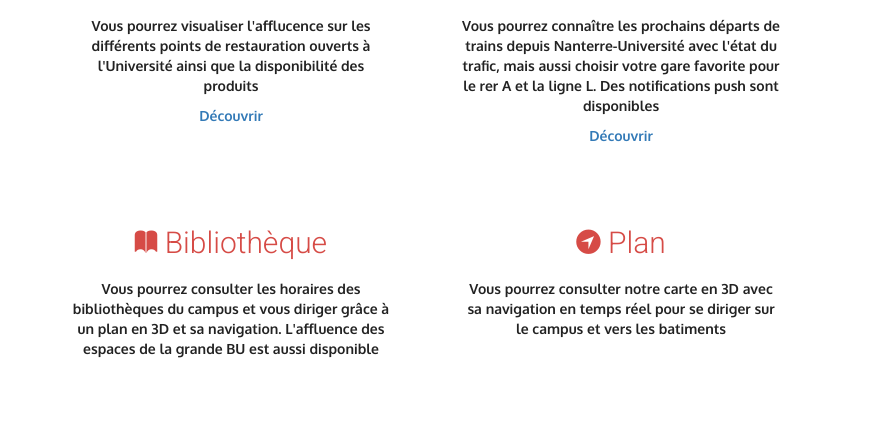
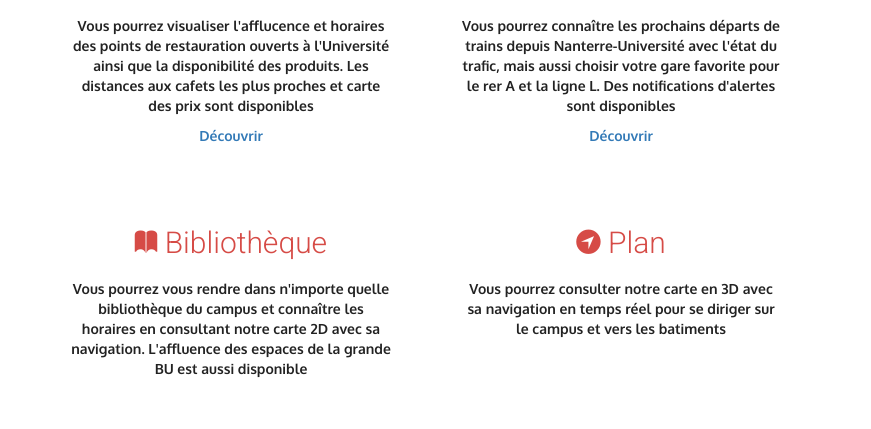
Before and after one commit to sankarvijay/myNanterreM2, a plain HTML site: page index.html in a window 1280 px wide. Shown: the part 1012-1441 px from the top of the page, 409-1280 px from the left. Drawn offline with Linux system fonts and the light colour scheme; files whose address does not match are found by name.

Commit message:
corrections

```diff
--- a/index.html
+++ b/index.html
@@ -113,7 +113,7 @@
 				<div class="col-sm-6 col-md-4">
 					<div class="feature-box wow animated flipInX" data-wow-delay="0.3s">
 						<h2 style="color: rgb(214, 75,70);" ><i class="icon ion-android-restaurant"></i> Crous</h2>
-						<p>Vous pourrez visualiser l'afflucence sur les différents points de restauration ouverts à l'Université ainsi que la disponibilité des produits</p>
+						<p>Vous pourrez visualiser l'afflucence et horaires des points de restauration ouverts à l'Université ainsi que la disponibilité des produits. Les distances aux cafets les plus proches et carte des prix sont disponibles</p>
 						<a href="https://www.youtube.com/watch?v=jK2lNvd70sY" style="background-color: rgb(255, 255,255);;"> Découvrir</a>
 					</div>
 				</div>
@@ -121,7 +121,7 @@
 					<div class="feature-box wow animated flipInX" data-wow-delay="0.3s">
 					<!--	<i class="ion-nuclear" style="color:#00ceb8;"></i>-->
 						<h2 style="color: rgb(214, 75,70);" ><i class="icon ion-android-subway"></i> Train</h2>
-						<p>Vous pourrez connaître les prochains départs de trains depuis Nanterre-Université avec l'état du trafic, mais aussi choisir votre gare favorite pour le rer A et la ligne L. Des notifications push sont disponibles</p>
+						<p>Vous pourrez connaître les prochains départs de trains depuis Nanterre-Université avec l'état du trafic, mais aussi choisir votre gare favorite pour le rer A et la ligne L. Des notifications d'alertes sont disponibles</p>
 						<a href="https://www.youtube.com/watch?v=YlfRr7sT6_g" style="background-color: rgb(255, 255,255);;">Découvrir</a>
 					</div>
 				</div>
@@ -136,7 +136,7 @@
 					<div class="feature-box wow animated flipInX" data-wow-delay="0.3s">
 					<!--	<i class="ion-nuclear" style="color:#00ceb8;"></i>-->
 						<h2 style="color: rgb(214, 75,70);" ><i class="icon ion-ios-book"></i> Bibliothèque</h2>
-						<p>Vous pourrez consulter les horaires des bibliothèques du campus et vous diriger grâce à un plan en 3D et sa navigation. L'affluence des espaces de la grande BU est aussi disponible</p>
+						<p>Vous pourrez vous rendre dans n'importe quelle bibliothèque du campus et connaître les horaires en consultant notre carte 2D avec sa navigation. L'affluence des espaces de la grande BU est aussi disponible</p>
 					</div>
 				</div>
 				<div class="col-sm-6 col-md-4">
@@ -172,6 +172,7 @@
 					  <div class="item"><img src="assets/img/screenshot-2.png" class="img_res wow animated zoomIn"></div>
 					  <div class="item"><img src="assets/img/screenshot-2-1.png" class="img_res wow animated zoomIn"></div>
 					  <div class="item"><img src="assets/img/screenshot-111.png" class="img_res wow animated zoomIn"></div>
+					  <div class="item"><img src="assets/img/screenshot-111-4.png" class="img_res wow animated zoomIn"></div>
 					  <div class="item"><img src="assets/img/screenshot-111-2.png" class="img_res wow animated zoomIn"></div>
 					    <div class="item"><img src="assets/img/screenshot-111-3.png" class="img_res wow animated zoomIn"></div>
 						<div class="item"><img src="assets/img/screenshot-112.png" class="img_res wow animated zoomIn"></div>
```
Also changed, not shown: assets/img/phone.png, assets/img/screenshot-1.png, assets/img/screenshot-111-4.png (added), assets/img/screenshot-111.png.
